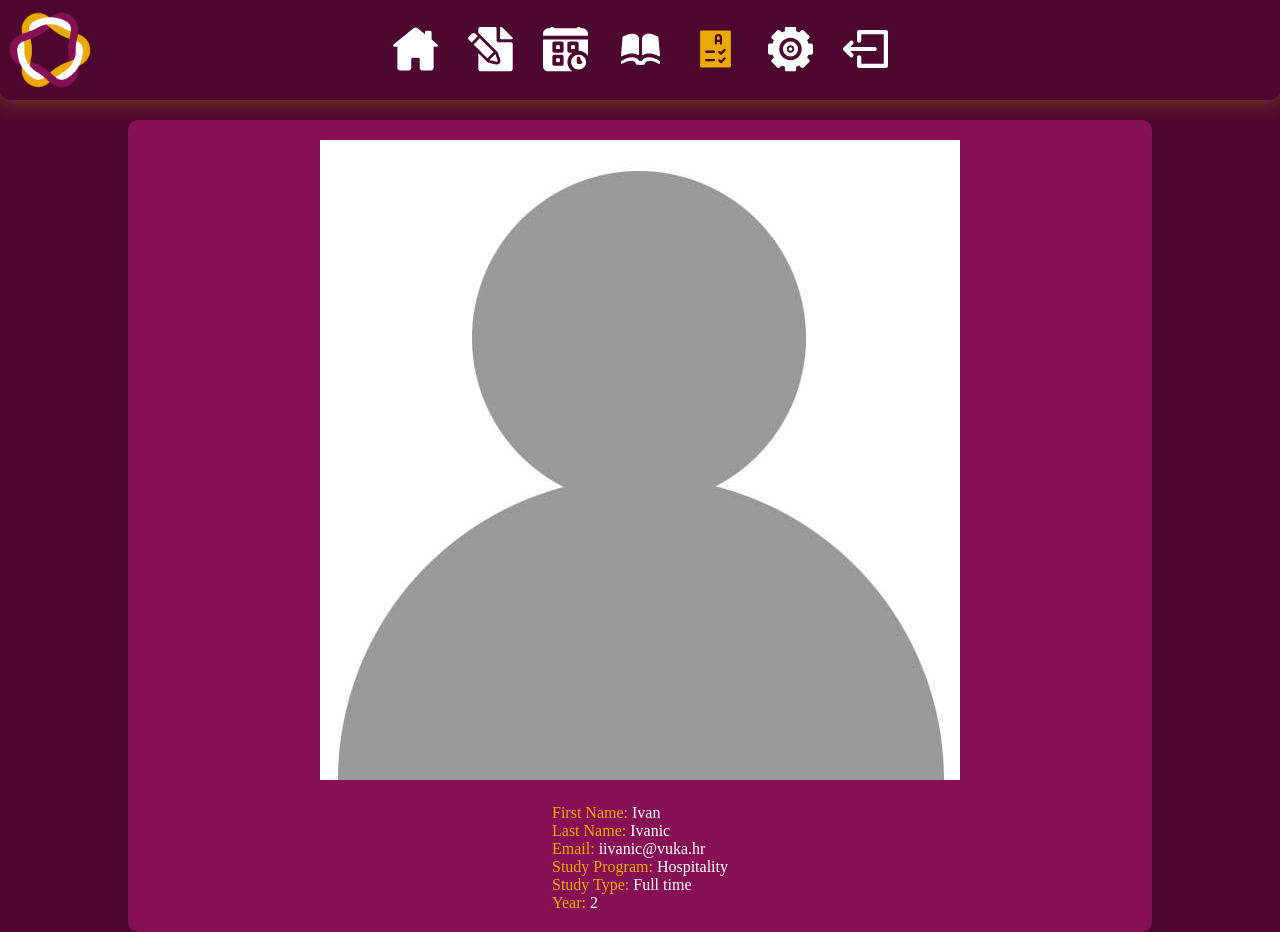
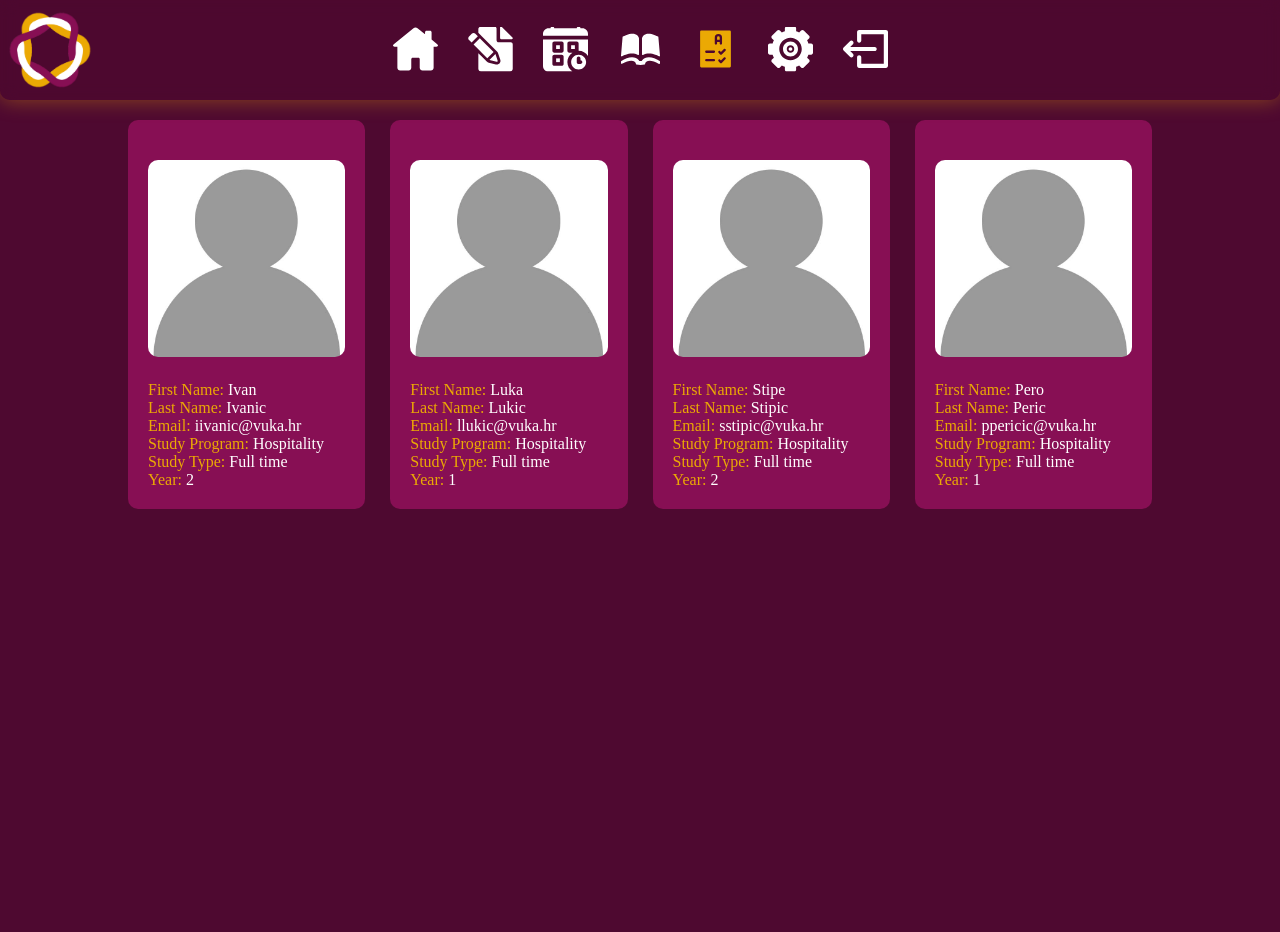
Before and after one commit to dhunjadi/vuka-v3, a React (Create React App) app: page /grades in a window 1280 px wide. After the commit the page ends 800 px from the top, so only its background shows below. Built offline with nearby package versions, Linux system fonts and the light colour scheme.

Commit message:
added more users to test grades page, finished grades page styles

```diff
--- a/src/data/userList.ts
+++ b/src/data/userList.ts
@@ -42,6 +42,19 @@ const userList: IUser[] = [
     },
     {
         id: '2',
+        fName: 'Luka',
+        lName: 'Lukic',
+        email: 'llukic@vuka.hr',
+        password: 'vukastudent',
+        role: 'student',
+        studyProgram: 'Hospitality',
+        studyType: 'Full time',
+        year: 1,
+        books: [],
+        classes: [],
+    },
+    {
+        id: '3',
         fName: 'Marko',
         lName: 'Markovic',
         email: 'mmarkovic@vuka.hr',
@@ -54,7 +67,46 @@ const userList: IUser[] = [
         classes: [],
     },
     {
-        id: '3',
+        id: '4',
+        fName: 'Stipe',
+        lName: 'Stipic',
+        email: 'sstipic@vuka.hr',
+        password: 'vukastudent',
+        role: 'student',
+        studyProgram: 'Hospitality',
+        studyType: 'Full time',
+        year: 2,
+        books: [],
+        classes: [],
+    },
+    {
+        id: '5',
+        fName: 'Pero',
+        lName: 'Peric',
+        email: 'ppericic@vuka.hr',
+        password: 'vukastudent',
+        role: 'student',
+        studyProgram: 'Hospitality',
+        studyType: 'Full time',
+        year: 1,
+        books: [],
+        classes: [],
+    },
+    {
+        id: '6',
+        fName: 'Dario',
+        lName: 'Daric',
+        email: 'ddaric@vuka.hr',
+        password: 'vukaprof',
+        role: 'professor',
+        studyProgram: 'Professor',
+        studyType: 'Professor',
+        year: 6,
+        books: [],
+        classes: [],
+    },
+    {
+        id: '7',
         fName: 'Admin',
         lName: 'Adminic',
         email: 'admin@vuka.hr',
--- a/src/styles/abstracts/mixins.scss
+++ b/src/styles/abstracts/mixins.scss
@@ -18,6 +18,6 @@
     justify-content: center;
     align-items: center;
 
-    margin: 0 auto;
+    margin: 0 auto 2rem auto;
     padding: 0 10%;
 }
--- a/src/styles/components/navbar.scss
+++ b/src/styles/components/navbar.scss
@@ -10,6 +10,7 @@
     opacity: 0;
     transition: all 0.3s ease-in-out;
     border-radius: 0 0 1rem 1rem;
+    margin-bottom: 2rem;
 
     @include glassMorphism;
 
--- a/src/styles/components/studentCard.scss
+++ b/src/styles/components/studentCard.scss
@@ -1,13 +1,47 @@
 .c-studentCard {
     width: 100%;
+    display: flex;
+    flex-direction: column;
+    justify-content: center;
+    align-items: center;
+
     background-color: $primary-light;
-    margin-top: 2rem;
     font-size: 1.6rem;
     border-radius: 1rem;
+    transition: all 0.3s ease-out;
+    margin-bottom: 2rem;
+
+    @media screen and (min-width: $bp-min-width-tablet) {
+        margin-bottom: 0;
+        justify-content: flex-start;
+        align-items: center;
+    }
+
+    &:hover {
+        background-color: $secondary-light;
+
+        .c-studentCard__info {
+            color: $primary-dark;
+
+            span {
+                color: $primary-light;
+            }
+        }
+    }
 
     &__info {
-        margin: 2rem 0;
+        width: -webkit-fill-available;
+        display: flex;
+        flex-direction: column;
+        justify-content: center;
+        align-items: center;
+        margin-bottom: 2rem;
         color: $secondary-light;
+
+        @media screen and (min-width: $bp-min-width-tablet) {
+            margin-left: 2rem;
+            align-items: flex-start;
+        }
 
         span {
             color: white;
@@ -15,13 +49,11 @@
     }
     &__img {
         margin-top: 2rem;
+        padding: 2rem;
+
         img {
-            max-width: 50vw;
+            max-width: 100%;
+            border-radius: 1rem;
         }
     }
-
-    display: flex;
-    flex-direction: column;
-    justify-content: center;
-    align-items: center;
 }
--- a/src/styles/components/tabs.scss
+++ b/src/styles/components/tabs.scss
@@ -2,7 +2,7 @@
     width: 100%;
     display: flex;
     justify-content: space-around;
-    margin: 1rem 0;
+    margin-bottom: 1rem;
 
     &__tab {
         width: 100%;
--- a/src/styles/pages/libraryPage.scss
+++ b/src/styles/pages/libraryPage.scss
@@ -17,7 +17,7 @@
                 border-radius: 100rem;
                 background-color: $primary-light;
 
-                margin: 1rem;
+                margin: 0 1rem 1rem 1rem;
                 padding: 0 1rem;
                 color: white;
 
--- a/src/styles/pages/tasksPage.scss
+++ b/src/styles/pages/tasksPage.scss
@@ -4,6 +4,6 @@
 
     &__header {
         width: 100%;
-        margin: 1rem 0;
+        margin-bottom: 1rem;
     }
 }
--- a/src/styles/styles.css
+++ b/src/styles/styles.css
@@ -97,7 +97,7 @@ html {
   flex-direction: column;
   justify-content: center;
   align-items: center;
-  margin: 0 auto;
+  margin: 0 auto 2rem auto;
   padding: 0 10%;
 }
 .p-news__articles {
@@ -110,7 +110,7 @@ html {
   flex-direction: column;
   justify-content: center;
   align-items: center;
-  margin: 0 auto;
+  margin: 0 auto 2rem auto;
   padding: 0 10%;
 }
 .p-newsDetails .container {
@@ -127,13 +127,13 @@ html {
   flex-direction: column;
   justify-content: center;
   align-items: center;
-  margin: 0 auto;
+  margin: 0 auto 2rem auto;
   padding: 0 10%;
   font-size: 1.6rem;
 }
 .p-tasks__header {
   width: 100%;
-  margin: 1rem 0;
+  margin-bottom: 1rem;
 }
 
 .p-library {
@@ -141,7 +141,7 @@ html {
   flex-direction: column;
   justify-content: center;
   align-items: center;
-  margin: 0 auto;
+  margin: 0 auto 2rem auto;
   padding: 0 10%;
 }
 .p-library__content {
@@ -158,7 +158,7 @@ html {
   border: 0.2rem solid #870f54;
   border-radius: 100rem;
   background-color: #870f54;
-  margin: 1rem;
+  margin: 0 1rem 1rem 1rem;
   padding: 0 1rem;
   color: white;
 }
@@ -214,8 +214,21 @@ html {
   flex-direction: column;
   justify-content: center;
   align-items: center;
-  margin: 0 auto;
+  margin: 0 auto 2rem auto;
   padding: 0 10%;
+}
+@media screen and (min-width: 767px) {
+  .p-grades {
+    display: grid;
+    grid-template-columns: repeat(2, 1fr);
+    gap: 2rem;
+  }
+}
+@media screen and (min-width: 1160px) {
+  .p-grades {
+    grid-template-columns: repeat(4, 1fr);
+    gap: 2.5rem;
+  }
 }
 
 .c-navbar {
@@ -230,6 +243,7 @@ html {
   opacity: 0;
   transition: all 0.3s ease-in-out;
   border-radius: 0 0 1rem 1rem;
+  margin-bottom: 2rem;
   background: rgba(78, 9, 48, 0.6);
   box-shadow: 0 0.1rem 2rem 0 rgba(235, 169, 4, 0.37);
   backdrop-filter: blur(0.8rem);
@@ -525,7 +539,7 @@ html {
   width: 100%;
   display: flex;
   justify-content: space-around;
-  margin: 1rem 0;
+  margin-bottom: 1rem;
 }
 .c-tabs__tab {
   width: 100%;
@@ -620,25 +634,55 @@ html {
 
 .c-studentCard {
   width: 100%;
-  background-color: #870f54;
-  margin-top: 2rem;
-  font-size: 1.6rem;
-  border-radius: 1rem;
   display: flex;
   flex-direction: column;
   justify-content: center;
   align-items: center;
+  background-color: #870f54;
+  font-size: 1.6rem;
+  border-radius: 1rem;
+  transition: all 0.3s ease-out;
+  margin-bottom: 2rem;
+}
+@media screen and (min-width: 767px) {
+  .c-studentCard {
+    margin-bottom: 0;
+    justify-content: flex-start;
+    align-items: center;
+  }
+}
+.c-studentCard:hover {
+  background-color: #eba904;
+}
+.c-studentCard:hover .c-studentCard__info {
+  color: #4e0930;
+}
+.c-studentCard:hover .c-studentCard__info span {
+  color: #870f54;
 }
 .c-studentCard__info {
-  margin: 2rem 0;
+  width: -webkit-fill-available;
+  display: flex;
+  flex-direction: column;
+  justify-content: center;
+  align-items: center;
+  margin-bottom: 2rem;
   color: #eba904;
+}
+@media screen and (min-width: 767px) {
+  .c-studentCard__info {
+    margin-left: 2rem;
+    align-items: flex-start;
+  }
 }
 .c-studentCard__info span {
   color: white;
 }
 .c-studentCard__img {
   margin-top: 2rem;
+  padding: 2rem;
 }
 .c-studentCard__img img {
-  max-width: 50vw;
+  max-width: 100%;
+  border-radius: 1rem;
 }
```
Also changed, not shown: src/styles/pages/gradesPage.scss (+11 -0 lines).
